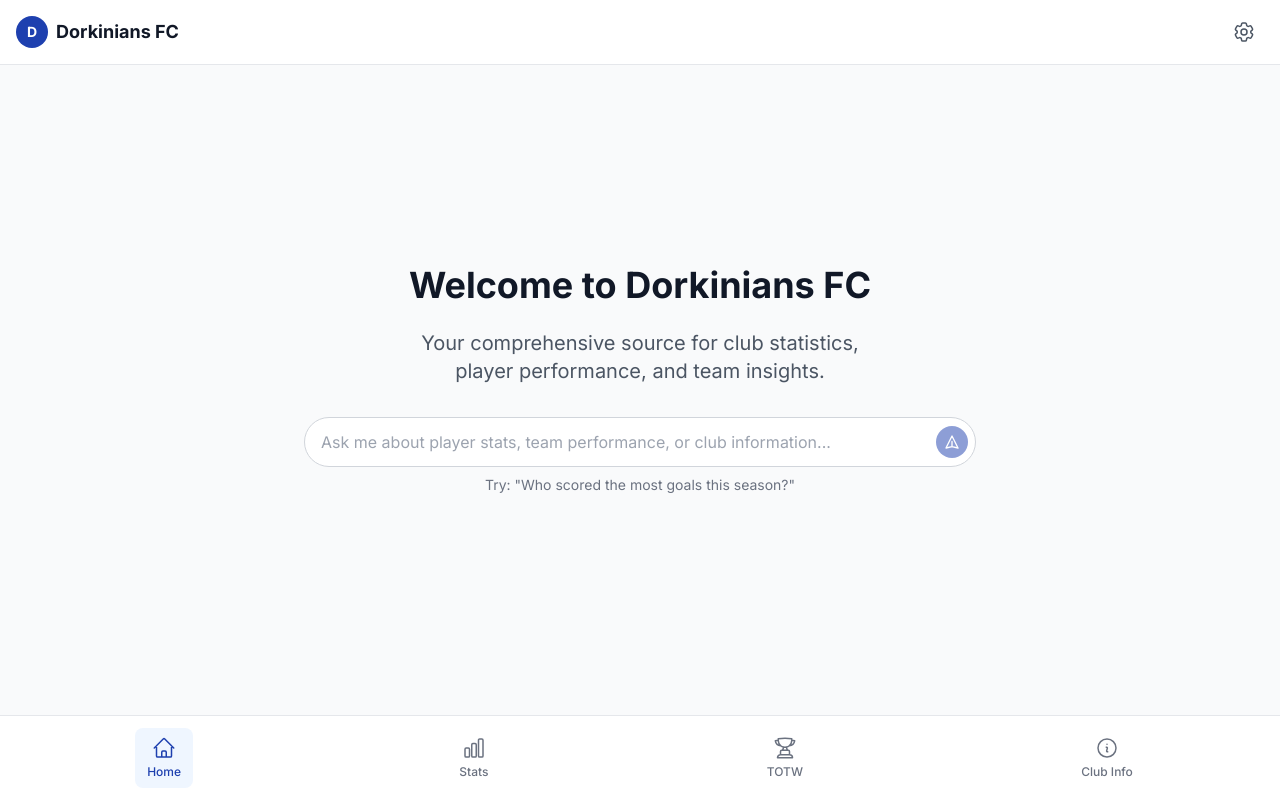
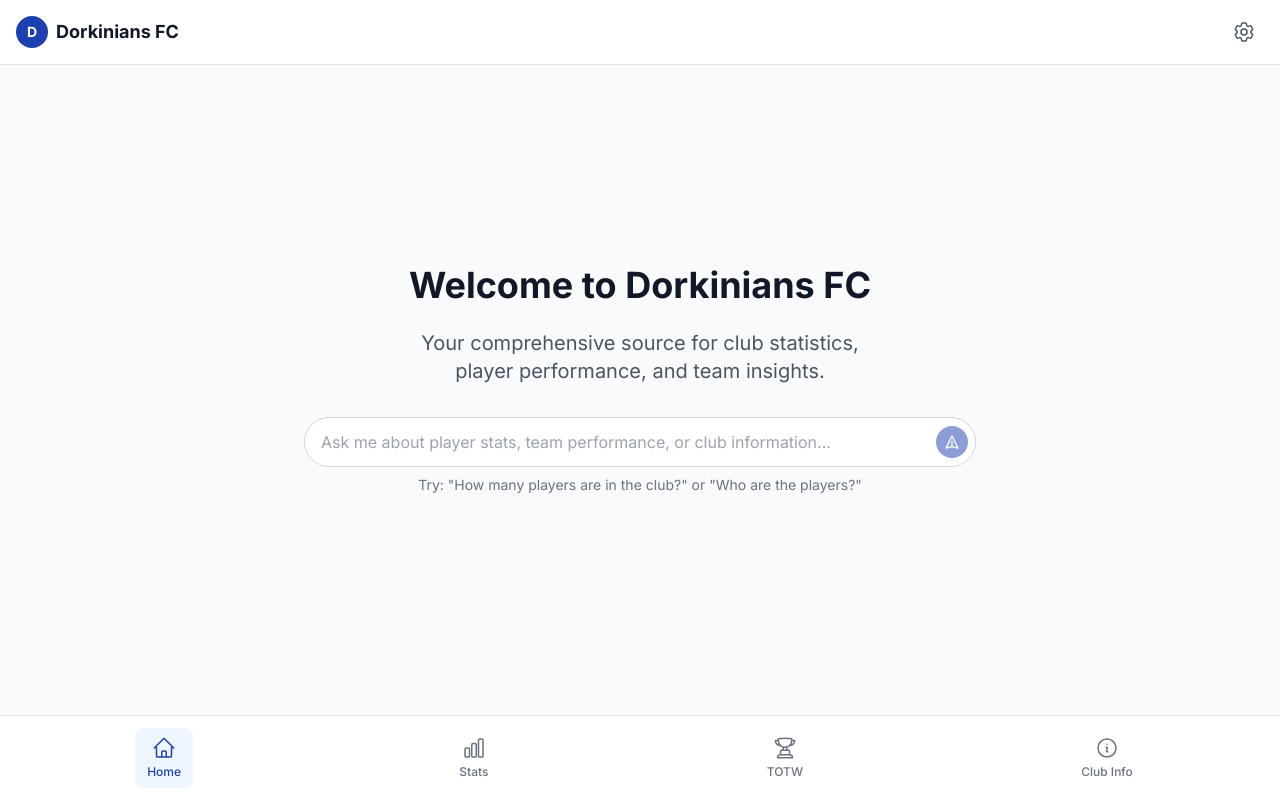
Before and after one commit to bangsluke/Dorkinians-Website-V3, a Next.js app: page / in a window 1280 px wide. Built offline with nearby package versions, Linux system fonts and the light colour scheme.

Commit message:
Build fixes

```diff
--- a/components/ChatbotInterface.tsx
+++ b/components/ChatbotInterface.tsx
@@ -154,7 +154,7 @@ export default function ChatbotInterface() {
         </div>
 
         <p className="text-sm text-gray-500 mt-2 text-center">
-          Try: "Who scored the most goals this season?"
+          Try: "How many players are in the club?" or "Who are the players?"
         </p>
       </form>
 
--- a/package.json
+++ b/package.json
@@ -17,6 +17,7 @@
   "dependencies": {
     "@headlessui/react": "^1.7.17",
     "@heroicons/react": "^2.2.0",
+    "autoprefixer": "^10.4.16",
     "dotenv": "^17.2.1",
     "framer-motion": "^10.16.16",
     "neo4j-driver": "^5.15.0",
@@ -24,6 +25,7 @@
     "next-pwa": "^5.6.0",
     "openai": "^4.20.1",
     "papaparse": "^5.5.3",
+    "postcss": "^8.4.32",
     "react": "^18.2.0",
     "react-dom": "^18.2.0",
     "recharts": "^2.8.0",
@@ -35,10 +37,8 @@
     "@types/papaparse": "^5.3.16",
     "@types/react": "^18.2.45",
     "@types/react-dom": "^18.2.18",
-    "autoprefixer": "^10.4.16",
     "eslint": "^8.56.0",
     "eslint-config-next": "14.0.4",
-    "postcss": "^8.4.32",
     "ts-node": "^10.9.2",
     "typescript": "^5.3.3"
   },
```
Also changed, not shown: 2 other files (tests, documents, lock files or other folders).
